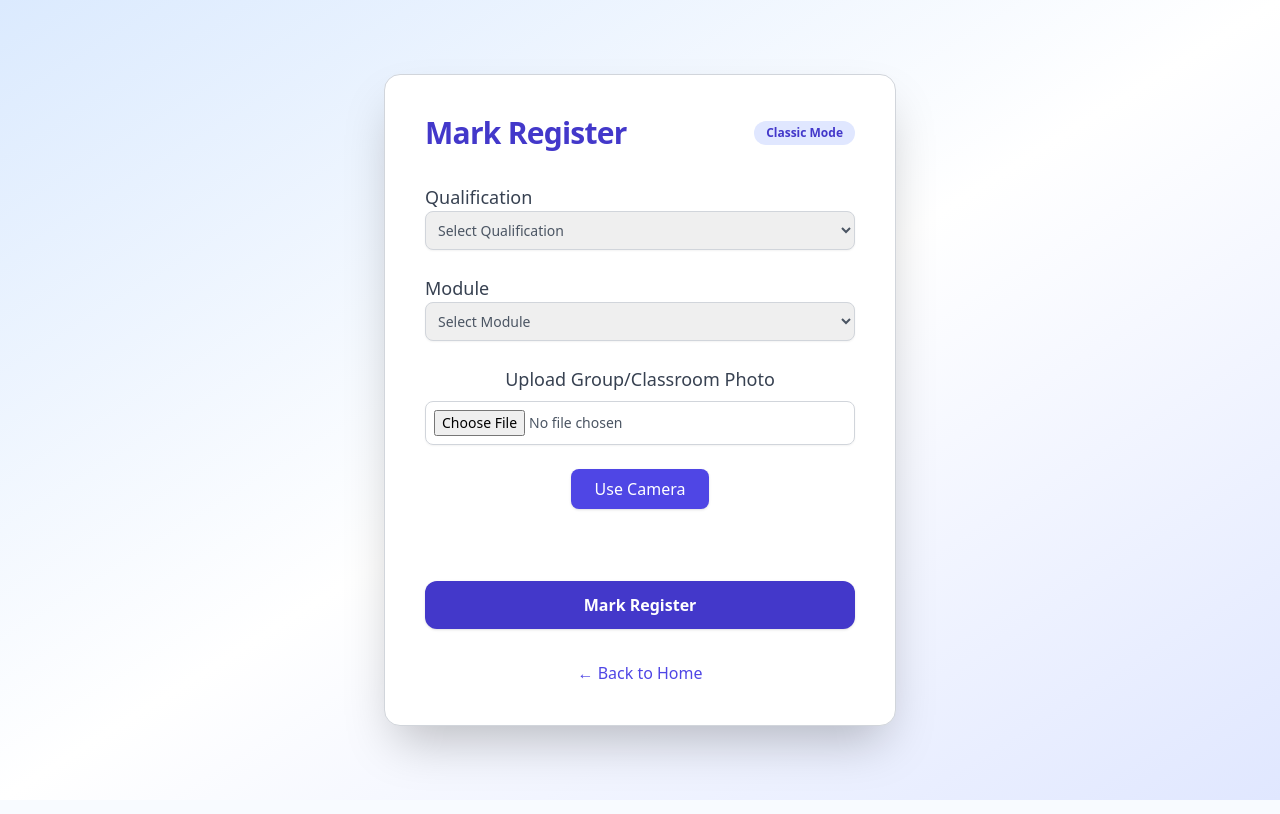
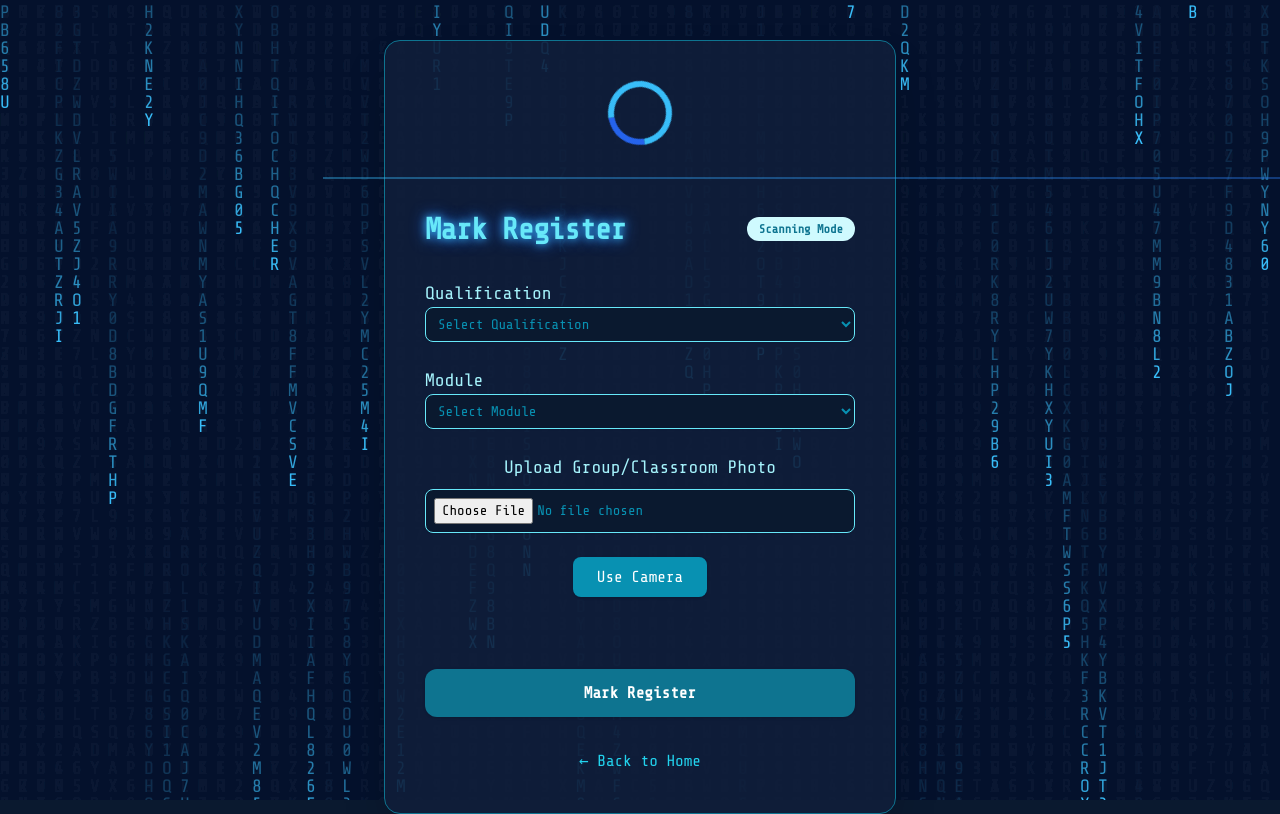
Before and after one commit to mthunzi5/FaceAttendance, a Flask app: template templates/mark_register.html in a window 1280 px wide; the page is wider, and only the part inside the window is pictured. Run offline with Flask 3, Linux system fonts and the light colour scheme; the template is opened without the code that fills it: values that come from a table or form of the project are taken from there, others are empty; some libraries are stand-ins or nearby versions.

Commit message:
Initial commi1t

```diff
--- a/templates/mark_register.html
+++ b/templates/mark_register.html
@@ -4,21 +4,68 @@
     <meta charset="UTF-8">
     <title>Mark Register</title>
     <script src="https://cdn.tailwindcss.com"></script>
+    <link href="https://fonts.googleapis.com/css2?family=Share+Tech+Mono&display=swap" rel="stylesheet">
     <style>
-        #camera-stream { display: none; }
-        #capture-btn, #close-camera-btn { display: none; }
+        body {
+            background: #0a192f;
+            font-family: 'Share Tech Mono', monospace;
+            color: #e0e8ff;
+            overflow-x: hidden;
+        }
+        .glow {
+            text-shadow: 0 0 8px #38bdf8, 0 0 16px #2563eb;
+        }
+        .blue-line {
+            width: 100vw;
+            height: 2px;
+            background: linear-gradient(90deg, #38bdf8 0%, #2563eb 100%);
+            margin: 24px 0;
+            opacity: 0.4;
+            animation: moveLine 2s linear infinite;
+        }
+        @keyframes moveLine {
+            0% { transform: translateX(-20vw);}
+            100% { transform: translateX(20vw);}
+        }
+        #matrix-canvas {
+            position: fixed;
+            top: 0; left: 0;
+            width: 100vw; height: 100vh;
+            z-index: 0;
+            pointer-events: none;
+        }
+        .main-content {
+            position: relative;
+            z-index: 1;
+        }
+        .scanner-wheel {
+            border: 6px solid #38bdf8;
+            border-top: 6px solid #2563eb;
+            border-radius: 50%;
+            width: 64px;
+            height: 64px;
+            animation: spin 1s linear infinite;
+            margin: 0 auto 24px auto;
+        }
+        @keyframes spin {
+            0% { transform: rotate(0deg);}
+            100% { transform: rotate(360deg);}
+        }
     </style>
 </head>
-<body class="bg-gradient-to-br from-blue-100 via-white to-indigo-100 min-h-screen flex items-center justify-center">
-    <div class="max-w-lg w-full p-10 space-y-8 bg-white rounded-2xl shadow-2xl border border-gray-300 mx-auto">
+<body>
+<canvas id="matrix-canvas"></canvas>
+<div class="main-content max-w-lg w-full p-10 space-y-8 bg-[#101f3a] bg-opacity-90 rounded-2xl shadow-2xl border border-cyan-700 mx-auto mt-10">
+    <div class="scanner-wheel"></div>
+    <div class="blue-line"></div>
     <div class="flex items-center justify-between mb-6">
-            <h2 class="text-3xl font-extrabold text-indigo-700 tracking-tight">Mark Register</h2>
-            <span class="inline-block px-3 py-1 text-xs font-semibold bg-indigo-100 text-indigo-700 rounded-full">Classic Mode</span>
+        <h2 class="text-3xl font-extrabold text-cyan-300 glow tracking-tight">Mark Register</h2>
+        <span class="inline-block px-3 py-1 text-xs font-semibold bg-cyan-100 text-cyan-700 rounded-full">Scanning Mode</span>
     </div>
     <form id="registerForm" method="POST" enctype="multipart/form-data" class="space-y-6">
         <div class="mb-4">
-                <label class="block text-lg font-medium text-gray-700">Qualification</label>
-                <select name="qualification_id" id="qualification_id" class="block w-full text-sm text-gray-600 border border-gray-300 rounded-lg shadow-sm focus:ring-indigo-500 focus:border-indigo-500 p-2" required>
+            <label class="block text-lg font-medium text-cyan-200">Qualification</label>
+            <select name="qualification_id" id="qualification_id" class="block w-full text-sm text-cyan-600 border border-cyan-300 rounded-lg shadow-sm focus:ring-cyan-500 focus:border-cyan-500 p-2 bg-[#0a192f]" required>
                 <option value="">Select Qualification</option>
                 {% for q in qualifications %}
                 <option value="{{ q.id }}">{{ q.name }}</option>
@@ -26,8 +73,8 @@
             </select>
         </div>
         <div class="mb-4">
-                <label class="block text-lg font-medium text-gray-700">Module</label>
-                <select name="module_id" id="module_id" class="block w-full text-sm text-gray-600 border border-gray-300 rounded-lg shadow-sm focus:ring-indigo-500 focus:border-indigo-500 p-2" required>
+            <label class="block text-lg font-medium text-cyan-200">Module</label>
+            <select name="module_id" id="module_id" class="block w-full text-sm text-cyan-600 border border-cyan-300 rounded-lg shadow-sm focus:ring-cyan-500 focus:border-cyan-500 p-2 bg-[#0a192f]" required>
                 <option value="">Select Module</option>
                 {% for m in modules %}
                 <option value="{{ m.id }}">{{ m.name }}</option>
@@ -35,26 +82,60 @@
             </select>
         </div>
         <div class="flex flex-col items-center space-y-2">
-                <label class="block text-lg font-medium text-gray-700">Upload Group/Classroom Photo</label>
-                <input type="file" name="image" id="image-input" accept="image/*" class="block w-full text-sm text-gray-600 border border-gray-300 rounded-lg shadow-sm focus:ring-indigo-500 focus:border-indigo-500 p-2">
+            <label class="block text-lg font-medium text-cyan-200">Upload Group/Classroom Photo</label>
+            <input type="file" name="image" id="image-input" accept="image/*" class="block w-full text-sm text-cyan-600 border border-cyan-300 rounded-lg shadow-sm focus:ring-cyan-500 focus:border-cyan-500 p-2 bg-[#0a192f]">
         </div>
         <div class="flex flex-row items-center justify-center space-x-4">
-                <button type="button" id="open-camera-btn" class="py-2 px-6 bg-indigo-600 text-white rounded-lg shadow hover:bg-indigo-700 transition">Use Camera</button>
+            <button type="button" id="open-camera-btn" class="py-2 px-6 bg-cyan-600 text-white rounded-lg shadow hover:bg-cyan-700 transition">Use Camera</button>
             <button type="button" id="close-camera-btn" class="py-2 px-6 bg-gray-400 text-white rounded-lg shadow hover:bg-gray-500 transition" style="display:none;">Close Camera</button>
         </div>
         <div id="camera-stream" class="flex flex-col items-center space-y-2" style="display:none;">
-                <video id="video" width="320" height="240" autoplay class="rounded-lg border border-indigo-200 shadow"></video>
+            <video id="video" width="320" height="240" autoplay class="rounded-lg border border-cyan-200 shadow"></video>
             <button type="button" id="capture-btn" class="py-2 px-6 bg-green-600 text-white rounded-lg shadow hover:bg-green-700 mt-2 transition">Capture Photo</button>
         </div>
         <input type="hidden" name="camera_image" id="camera-image">
         <div id="preview" class="mt-4 flex justify-center"></div>
         <div id="marks-section" class="mt-4"></div>
-            <button type="submit" class="w-full py-3 px-4 bg-indigo-700 text-white font-semibold rounded-xl shadow hover:bg-indigo-800 mt-4 transition">Mark Register</button>
+        <button type="submit" class="w-full py-3 px-4 bg-cyan-700 text-white font-semibold rounded-xl shadow hover:bg-cyan-800 mt-4 transition">Mark Register</button>
     </form>
     <div id="resultBox" class="mt-6"></div>
-        <a href="/" class="block mt-8 text-indigo-600 text-center font-medium hover:underline">&#8592; Back to Home</a>
+    <a href="/" class="block mt-8 text-cyan-400 text-center font-medium hover:underline">&#8592; Back to Home</a>
 </div>
 <script>
+    // Matrix code rain effect
+    const canvas = document.getElementById('matrix-canvas');
+    const ctx = canvas.getContext('2d');
+    let width = window.innerWidth;
+    let height = window.innerHeight;
+    canvas.width = width;
+    canvas.height = height;
+    const letters = "ABCDEFGHIJKLMNOPQRSTUVWXYZ0123456789";
+    const fontSize = 18;
+    const columns = Math.floor(width / fontSize);
+    const drops = Array(columns).fill(1);
+    function drawMatrix() {
+        ctx.fillStyle = "rgba(10,25,47,0.15)";
+        ctx.fillRect(0, 0, width, height);
+        ctx.font = fontSize + "px 'Share Tech Mono', monospace";
+        ctx.fillStyle = "#38bdf8";
+        for (let i = 0; i < drops.length; i++) {
+            const text = letters[Math.floor(Math.random() * letters.length)];
+            ctx.fillText(text, i * fontSize, drops[i] * fontSize);
+            if (drops[i] * fontSize > height && Math.random() > 0.975) {
+                drops[i] = 0;
+            }
+            drops[i]++;
+        }
+    }
+    setInterval(drawMatrix, 50);
+    window.addEventListener('resize', () => {
+        width = window.innerWidth;
+        height = window.innerHeight;
+        canvas.width = width;
+        canvas.height = height;
+    });
+
+    // Camera logic (unchanged)
     const openCameraBtn = document.getElementById('open-camera-btn');
     const closeCameraBtn = document.getElementById('close-camera-btn');
     const cameraStream = document.getElementById('camera-stream');
@@ -66,16 +147,30 @@
     const resultBox = document.getElementById('resultBox');
     let stream;
 
-        openCameraBtn.onclick = async function() {
+
+openCameraBtn.onclick = async function () {
+    // Check if mediaDevices and getUserMedia are supported
+    if (navigator.mediaDevices && typeof navigator.mediaDevices.getUserMedia === 'function') {
+        try {
             cameraStream.style.display = 'block';
             captureBtn.style.display = 'inline-block';
             closeCameraBtn.style.display = 'inline-block';
             openCameraBtn.style.display = 'none';
             imageInput.style.display = 'none';
             preview.innerHTML = '';
-            stream = await navigator.mediaDevices.getUserMedia({ video: true });
+
+            // Request access to the camera
+            const stream = await navigator.mediaDevices.getUserMedia({ video: true });
             video.srcObject = stream;
+        } catch (err) {
+            console.error("Error accessing camera:", err);
+            alert("Unable to access the camera. Please check your browser settings or permissions.");
+        }
+    } else {
+        alert("Camera access is not supported in this browser or over an insecure connection (HTTP). Please use HTTPS or a supported browser.");
+    }
 };
+
     closeCameraBtn.onclick = function() {
         cameraStream.style.display = 'none';
         captureBtn.style.display = 'none';
@@ -97,31 +192,6 @@
         cameraImageInput.value = dataUrl;
         closeCameraBtn.click();
     };
-
-        // Optionally, you can add JS to dynamically fetch students for the selected qualification and show marks input
-        // This requires an API endpoint to fetch students by qualification_id
-
-        // Example (pseudo-code, you need to implement the endpoint):
-        /*
-        document.getElementById('qualification_id').onchange = function() {
-            let qid = this.value;
-            fetch(`/api/students?qualification_id=${qid}`)
-                .then(resp => resp.json())
-                .then(data => {
-                    let html = '<h3 class="font-bold mb-2 text-lg text-center">Award Marks</h3><table class="w-full border-collapse"><thead><tr><th class="border-b py-2 text-left">Student ID</th><th class="border-b py-2 text-left">Name</th><th class="border-b py-2 text-left">Marks</th></tr></thead><tbody>';
-                    data.students.forEach(s => {
-                        html += `<tr>
-                            <td class="border-b py-2">${s.student_id_number}</td>
-                            <td class="border-b py-2">${s.name}</td>
-                            <td class="border-b py-2"><input type="number" name="marks_${s.student_id_number}" min="0" max="100" value="0" class="border rounded px-2 py-1 w-16"></td>
-                        </tr>`;
-                    });
-                    html += '</tbody></table>';
-                    document.getElementById('marks-section').innerHTML = html;
-                });
-        };
-        */
-
 </script>
 </body>
 </html>
```
Also changed, not shown: templates/home.html (+15 -9 lines), templates/live_attendance.html (+95 -10 lines), instance/site.db, requirements.txt (line endings or trailing spaces). Lines whose indentation alone changed are shown as unchanged.
